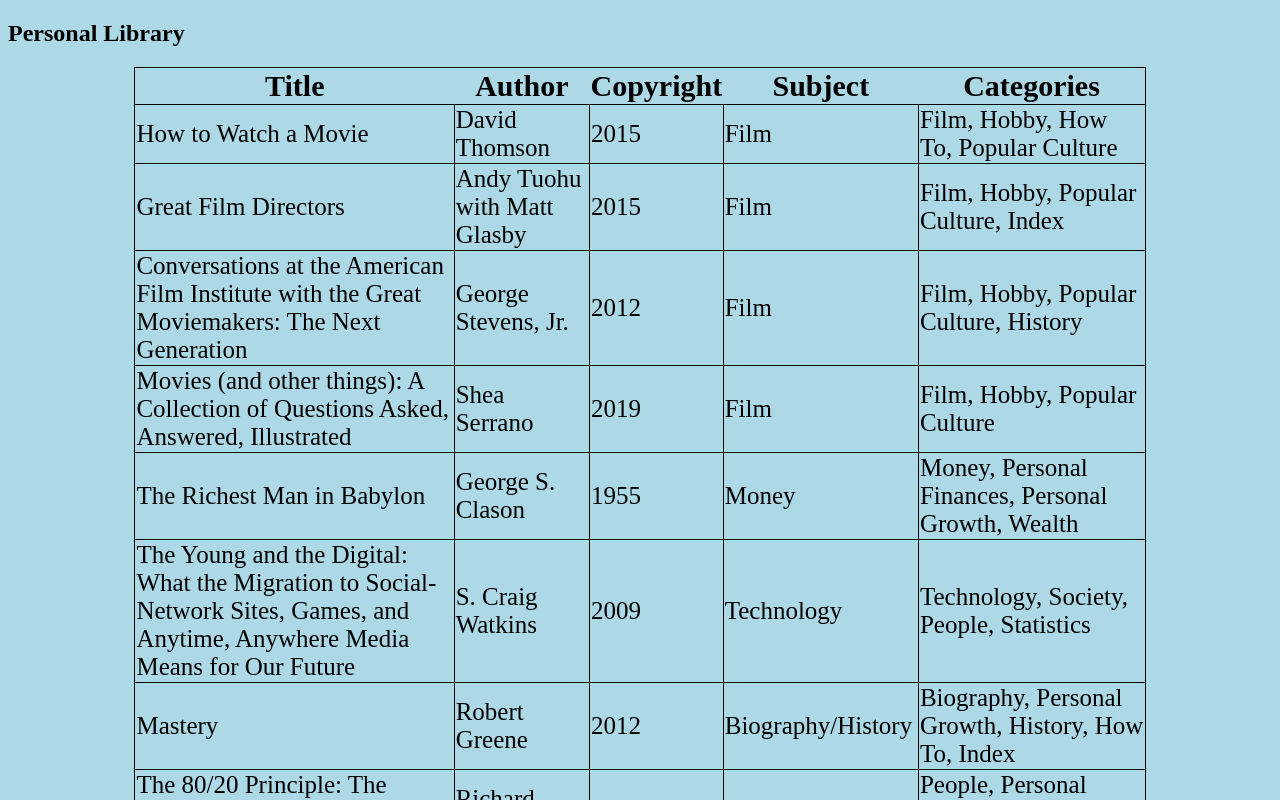
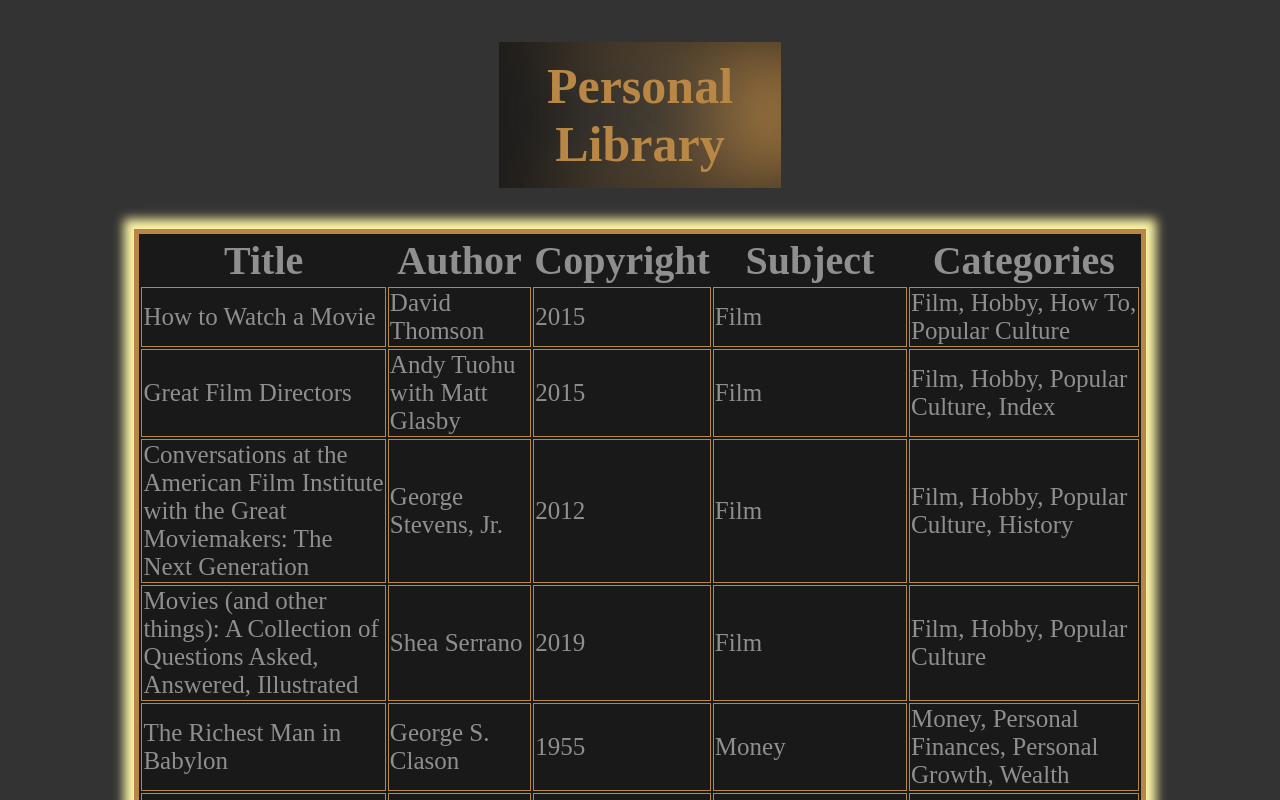
Before and after one commit to JeffOstlund/personalLibrary, a plain HTML site: page index.html in a window 1280 px wide. Shown: the top 800 px of the page. Drawn offline with Linux system fonts and the light colour scheme.

Commit message:
chose color theme and modified css

```diff
--- a/styles/index.css
+++ b/styles/index.css
@@ -1,17 +1,32 @@
+body {
+  background-color: #333333;
+}
+
+h2 {
+  margin-left: auto;
+  margin-right: auto;
+  width: 20%;
+  padding: 15px;
+  text-align: center;
+  font-size: 50px;
+  color: #B88746;
+  box-shadow: inset 60px 0 100px #191919,
+    inset -60px 0 100px #B88746;
+}
+
 table {
-  font-size: 30px;
-  border: 1px solid black;
+  color: rgba(255, 255, 255, 0.514);
+  background-color: #191919;
+  font-size: 40px;
+  border: 5px solid #B88746;
   width: 80%;
   margin: auto;
-  border-collapse: collapse;
+  /* border-collapse: collapse; */
+  box-shadow: 0px 0px 10px 10px #FDF5A6;
 }
 
 td {
   font-size: 25px;
-  border: 1px solid black;
+  border: 1px solid #B88746;
   height: 25px;
 }
-
-body {
-  background-color: lightblue;
-}
```
